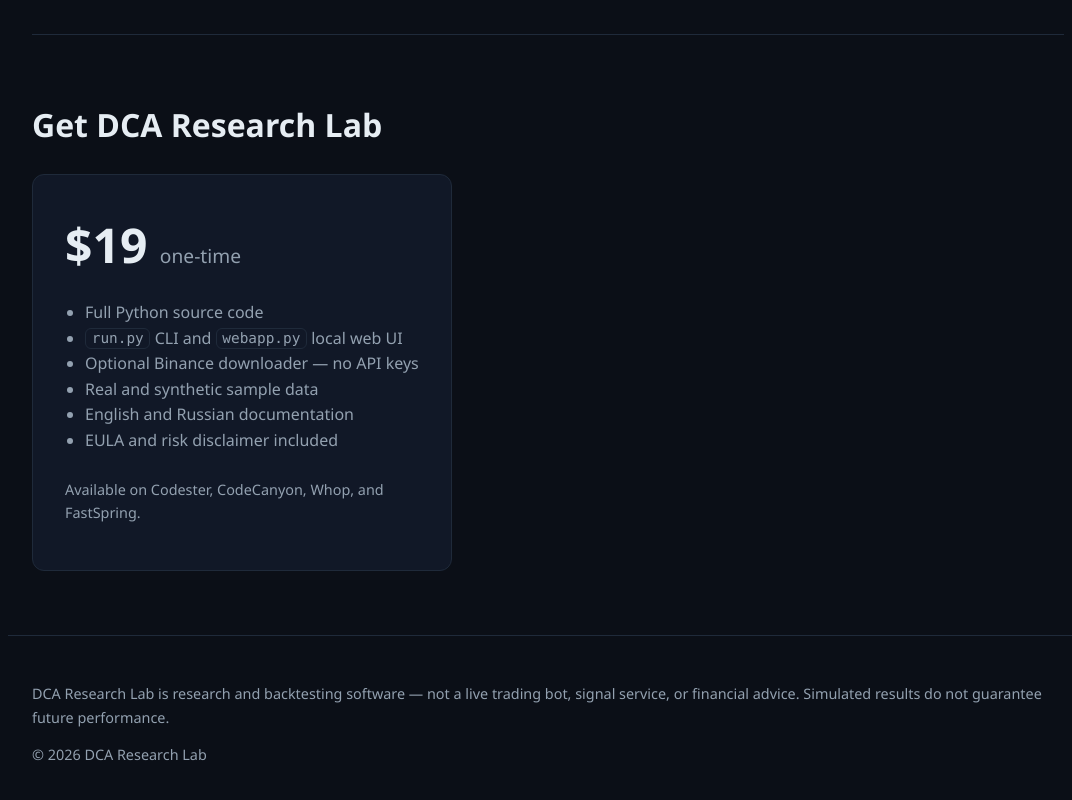
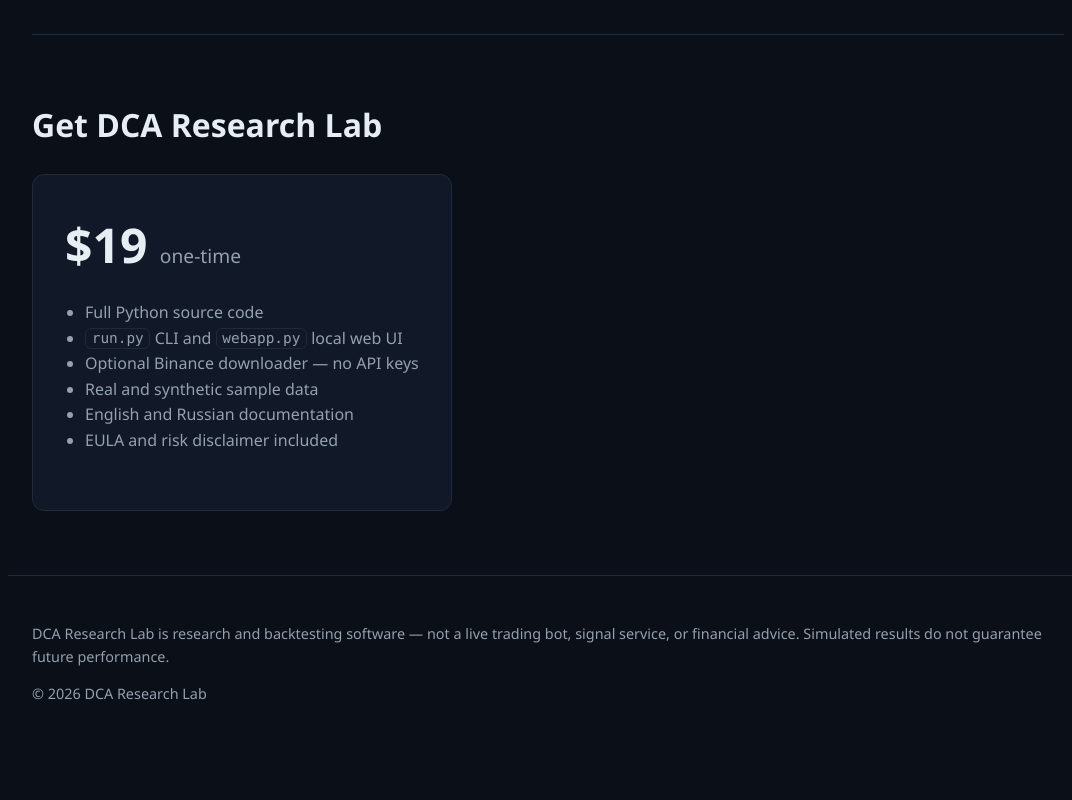
Before and after one commit to hugopattonzone/dca-research-lab, a plain HTML site: page index.html in a window 1280 px wide. Shown: the part 3980-4780 px from the top of the page, without its empty margins (92-1164 px from the left). After the commit the page ends 4732 px from the top, so only its background shows below. Drawn offline with Linux system fonts and the light colour scheme.

Commit message:
Remove marketplace availability note

```diff
--- a/index.html
+++ b/index.html
@@ -102,7 +102,6 @@
           <li>English and Russian documentation</li>
           <li>EULA and risk disclaimer included</li>
         </ul>
-        <p class="hint">Available on Codester, CodeCanyon, Whop, and FastSpring.</p>
       </div>
     </section>
   </main>
```
